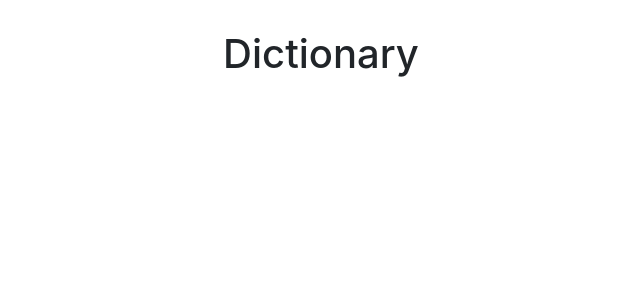
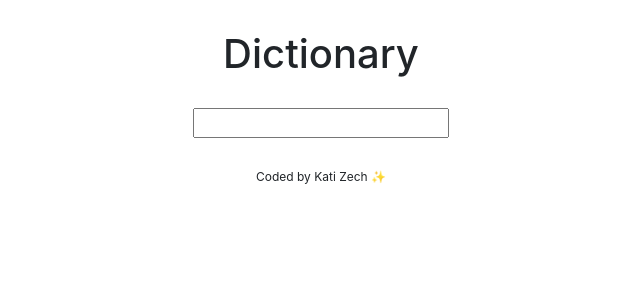
Before and after one commit to katixyz/react-dictionary-app, a React (Create React App) app: page / in a window 1280 px wide. Shown: the top 300 px of the page, without its empty margins (319-959 px from the left). Built offline with nearby package versions, Linux system fonts and the light colour scheme.

Commit message:
Added search-form and used a state to store the input

```diff
--- a/src/App.css
+++ b/src/App.css
@@ -5,3 +5,8 @@
 .App-header {
   margin: 30px 0;
 }
+
+.App footer {
+  margin: 30px 0;
+  font-size: 12px;
+}
--- a/src/App.js
+++ b/src/App.js
@@ -1,11 +1,18 @@
 import "./App.css";
+import Dictionary from "./Dictionary";
 
 export default function App() {
   return (
     <div className="App">
-      <header className="App-header">
-        <h1>Dictionary</h1>
-      </header>
+      <div className="container">
+        <header className="App-header">
+          <h1>Dictionary</h1>
+        </header>
+        <main>
+          <Dictionary />
+        </main>
+        <footer>Coded by Kati Zech ✨</footer>
+      </div>
     </div>
   );
 }
--- /dev/null
+++ b/src/Dictionary.js
@@ -0,0 +1,24 @@
+import React, { useState } from "react";
+import "./Dictionary.css";
+
+export default function Dictionary() {
+  let [keyword, setKeyword] = useState("");
+
+  function search(event) {
+    event.preventDefault();
+    alert(`Searching for ${keyword}`);
+  }
+
+  function handleKeywordChange(event) {
+    console.log(event.target.value);
+    setKeyword(event.target.value);
+  }
+
+  return (
+    <div>
+      <form onSubmit={search}>
+        <input type="search" onChange={handleKeywordChange} />
+      </form>
+    </div>
+  );
+}
```
Also changed, not shown: src/Dictionary.css (added).
